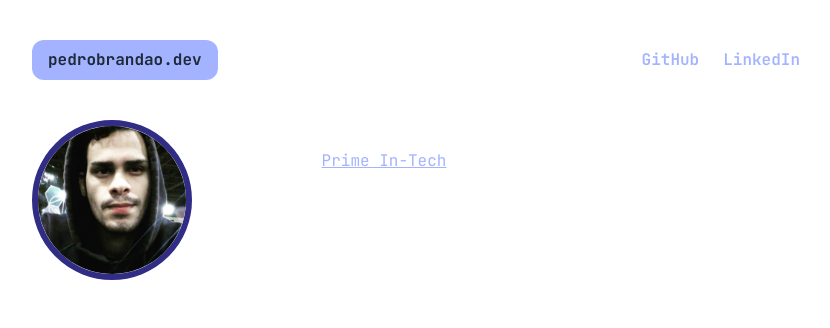
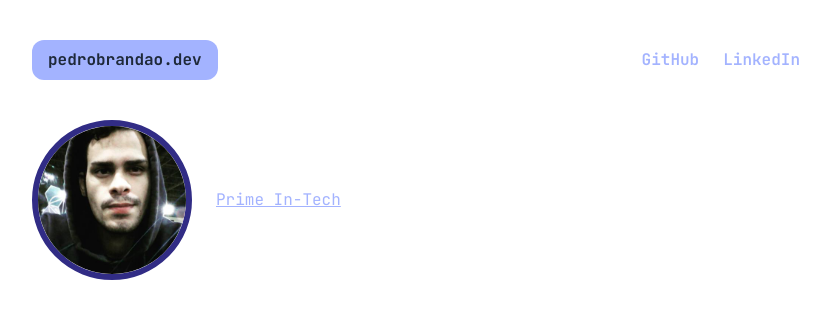
Before and after one commit to pedrohenriquebrandao/pedrobrandaodev, a Next.js app: page / in a window 1280 px wide. Shown: the top 328 px of the page, without its empty margins (224-1054 px from the left). Built offline with nearby package versions, Linux system fonts and the light colour scheme; no server answers.

Commit message:
updating presentation text

```diff
--- a/app/page.tsx
+++ b/app/page.tsx
@@ -61,9 +61,8 @@ export default function HomePage() {
         />
 
         <p className="leading-relaxed text-md text-white text-bold max-w-full sm:max-w-xl text-center sm:text-left">
-          Hi, I’m Pedro Brandão! I'm a Computer Engineer currently working at <a href="https://www.primeintech.com.br/" className="text-indigo-300 underline" target="_blank">Prime In-Tech</a>,
-          developing software projects. I’m currently building an LMS (Learning Management System) designed for maker-centered learning through hands-on educational robotics,
-          as well as supporting company projects in industrial automation.
+          Hi, I’m Pedro Brandão! I'm a Computer Engineer currently at <a href="https://www.primeintech.com.br/" className="text-indigo-300 underline" target="_blank">Prime In-Tech</a>,
+          working on software development, robotics and industrial automation projects.
         </p>
       </section>
 
```
